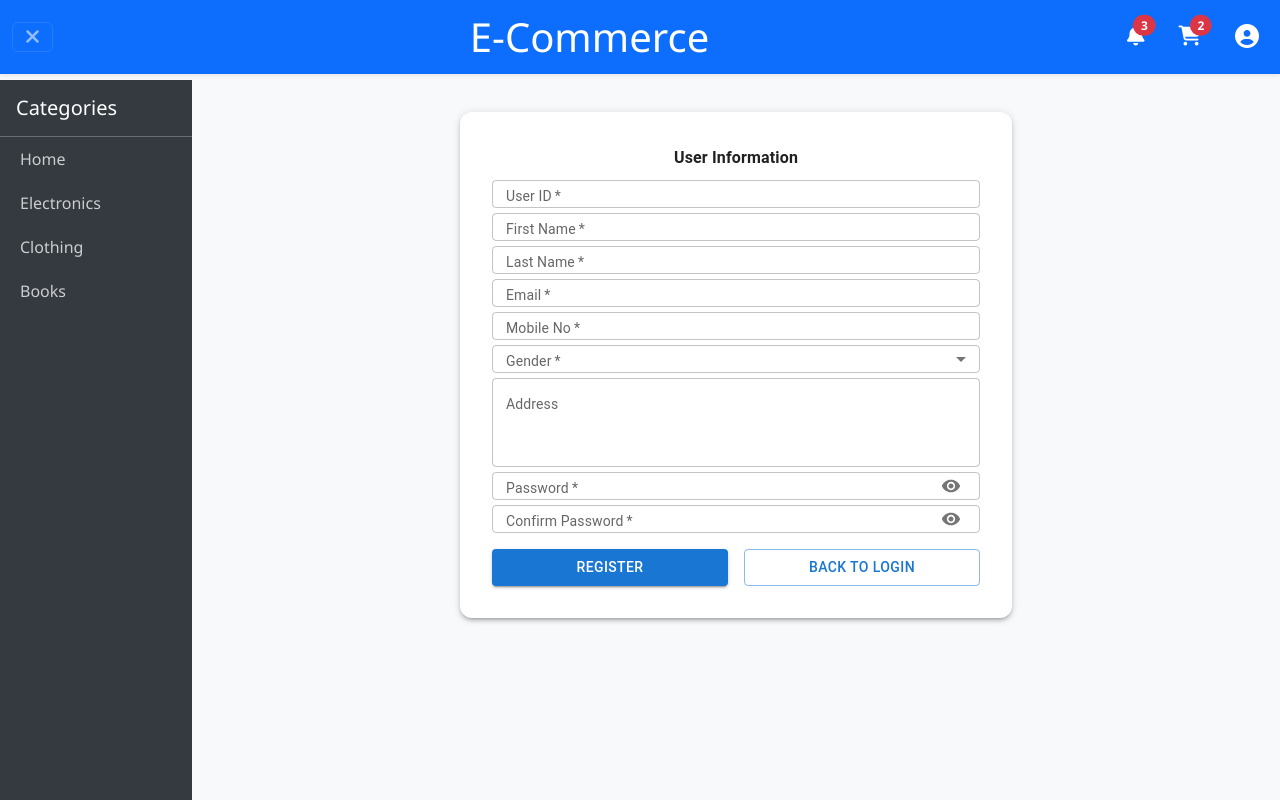
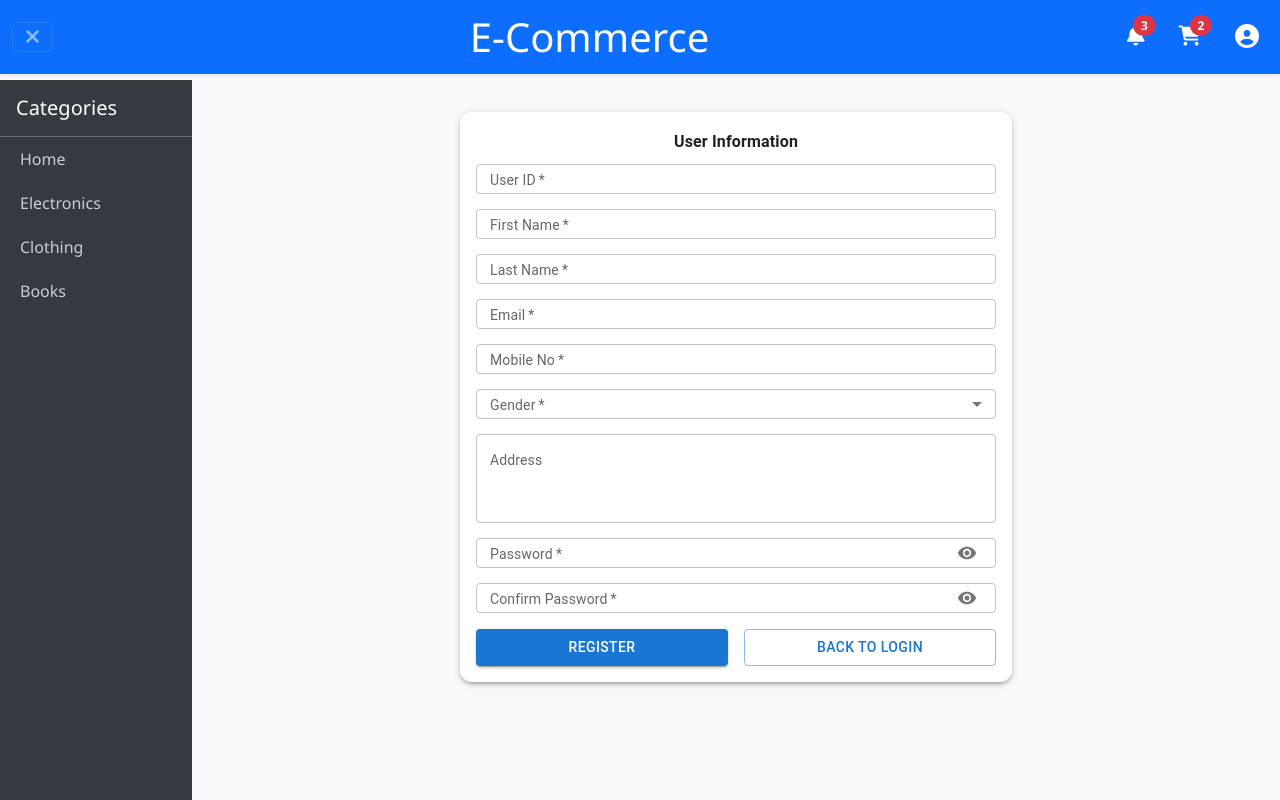
Before and after one commit to Sp6698/E-Commerce, a React (Create React App) app in the folder frontend/: page /signup in a window 1280 px wide. Built offline with nearby package versions, Linux system fonts and the light colour scheme; no server answers.

Commit message:
done with css

```diff
--- a/frontend/src/pages/Signup.js
+++ b/frontend/src/pages/Signup.js
@@ -209,8 +209,8 @@ const Signup = () => {
     // Styles for reduced input height
     const inputStyles = {
         '& .MuiInputBase-root': {
-            height: '28px', // Reduced from default ~56px to 28px (50% reduction)
-            fontSize: '14px',
+            height: '30px', // Reduced from default ~56px to 28px (50% reduction)
+            fontSize: '16px',
         },
         '& .MuiInputLabel-root': {
             fontSize: '14px',
@@ -263,13 +263,13 @@ const Signup = () => {
     }
     return (
         <Container maxWidth="sm" className='my-5' sx={{ alignItems: 'center', justifyContent: 'center' }}>
-            <Paper elevation={3} sx={{ p: 4, borderRadius: 3, width: '100%' }}>
+            <Paper elevation={3} sx={{ p: 2, borderRadius: 3, width: '100%' }}>
                 <form onSubmit={handleSubmit}>
                     <Typography variant="subtitle1" sx={{ mb: 1, textAlign: 'center' }}>
                         <strong>User Information</strong>
                     </Typography>
 
-                    <div style={{ display: 'flex', flexDirection: 'column', gap: '5px' }}>
+                    <div style={{ display: 'flex', flexDirection: 'column', gap: '15px' }}>
                         <TextField
                             label="User ID"
                             name="userId"
```
